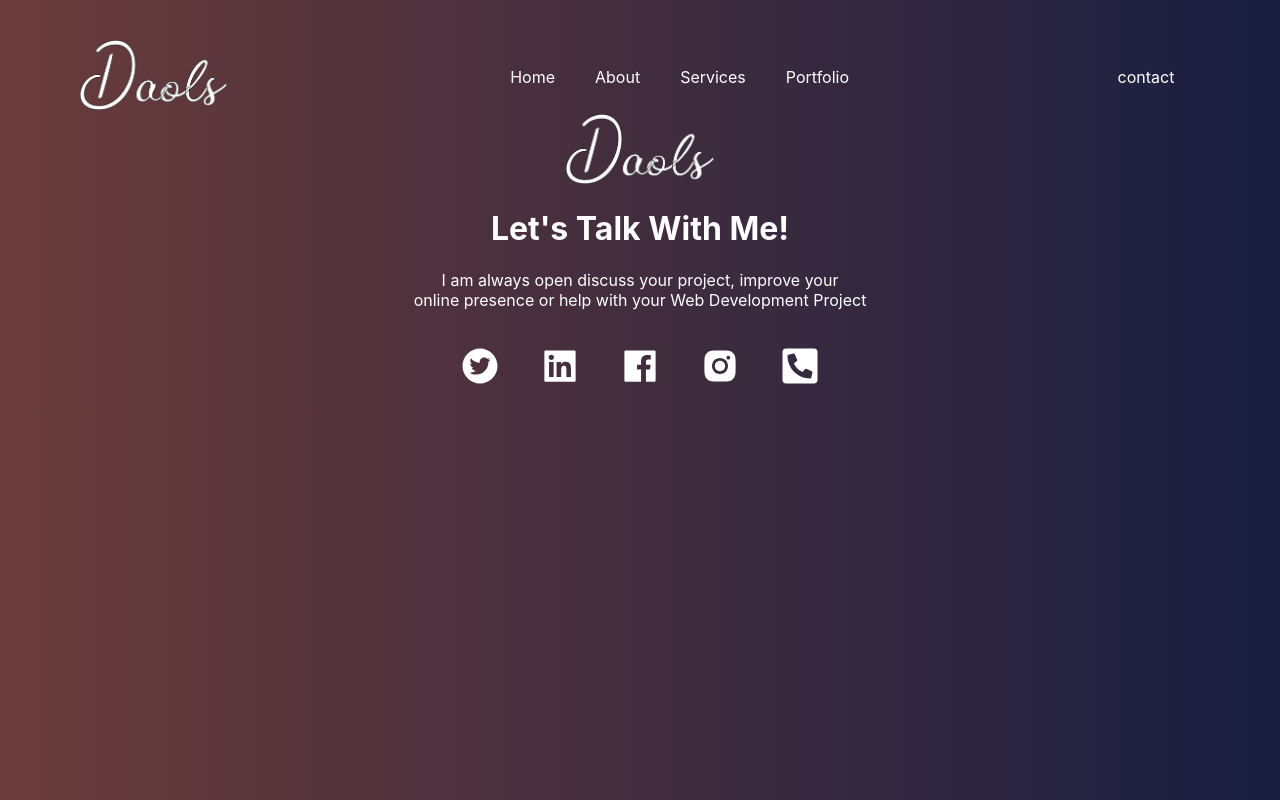
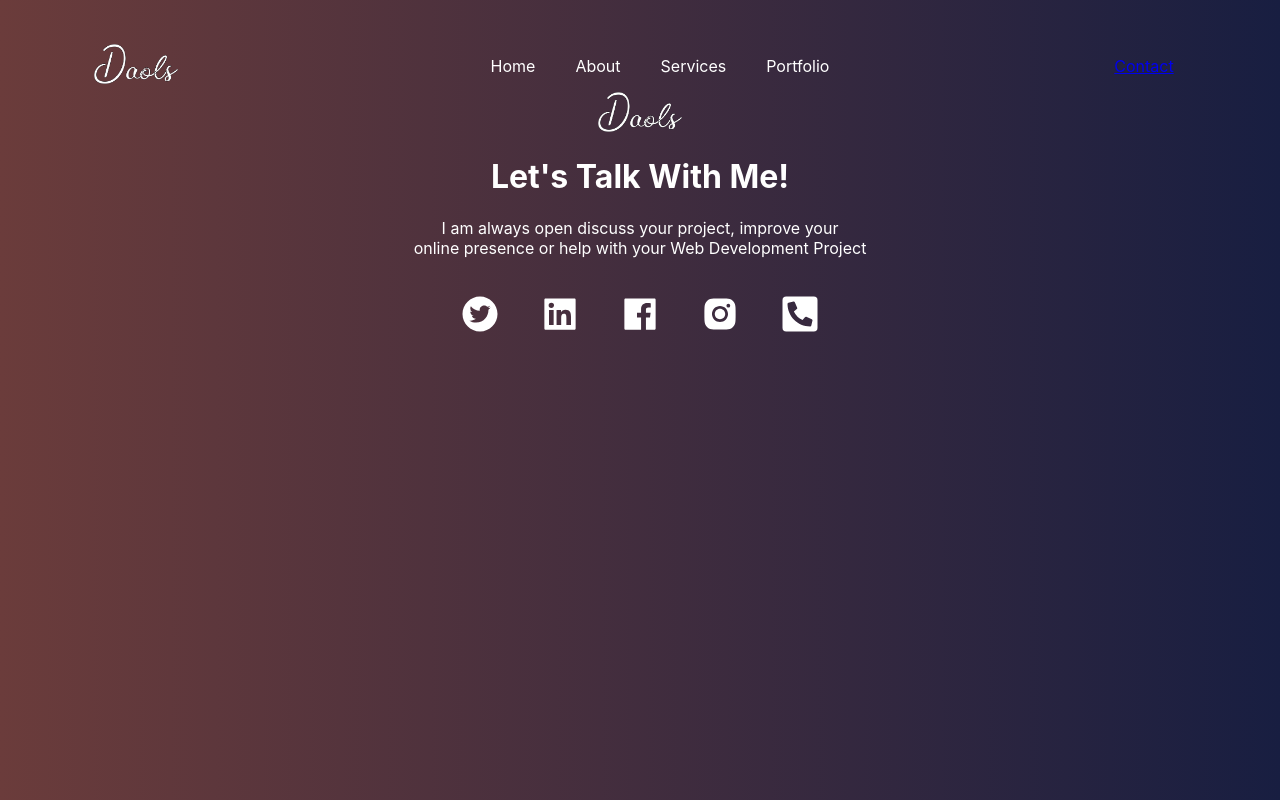
Before and after one commit to daols1/daols-portfolio, a React (Create React App) app: page / in a window 1280 px wide. Built offline with nearby package versions, Linux system fonts and the light colour scheme.

Commit message:
Done with some bugs

```diff
--- a/src/App.tsx
+++ b/src/App.tsx
@@ -1,4 +1,4 @@
-import { Routes } from 'react-router-dom';
+// import { Routes } from 'react-router-dom';
 import './App.css';
 import Home from './Pages/Home/Home'
 
--- a/src/Components/Main-menu/Menu.css
+++ b/src/Components/Main-menu/Menu.css
@@ -7,7 +7,7 @@
 }
 
 .logo{
-    height: 70px;
+    max-height: 40px;
 }
 
 .unlisted{
--- a/src/Components/Main-menu/Menu.tsx
+++ b/src/Components/Main-menu/Menu.tsx
@@ -18,7 +18,7 @@ function Menu() {
             </ul>
         </div>
         <div className='contact-btn-aside btn'>
-            <p>contact</p>
+            <Link to='' className='btn contact-btn'>Contact</Link>
         </div>
     </div>
   )
```
